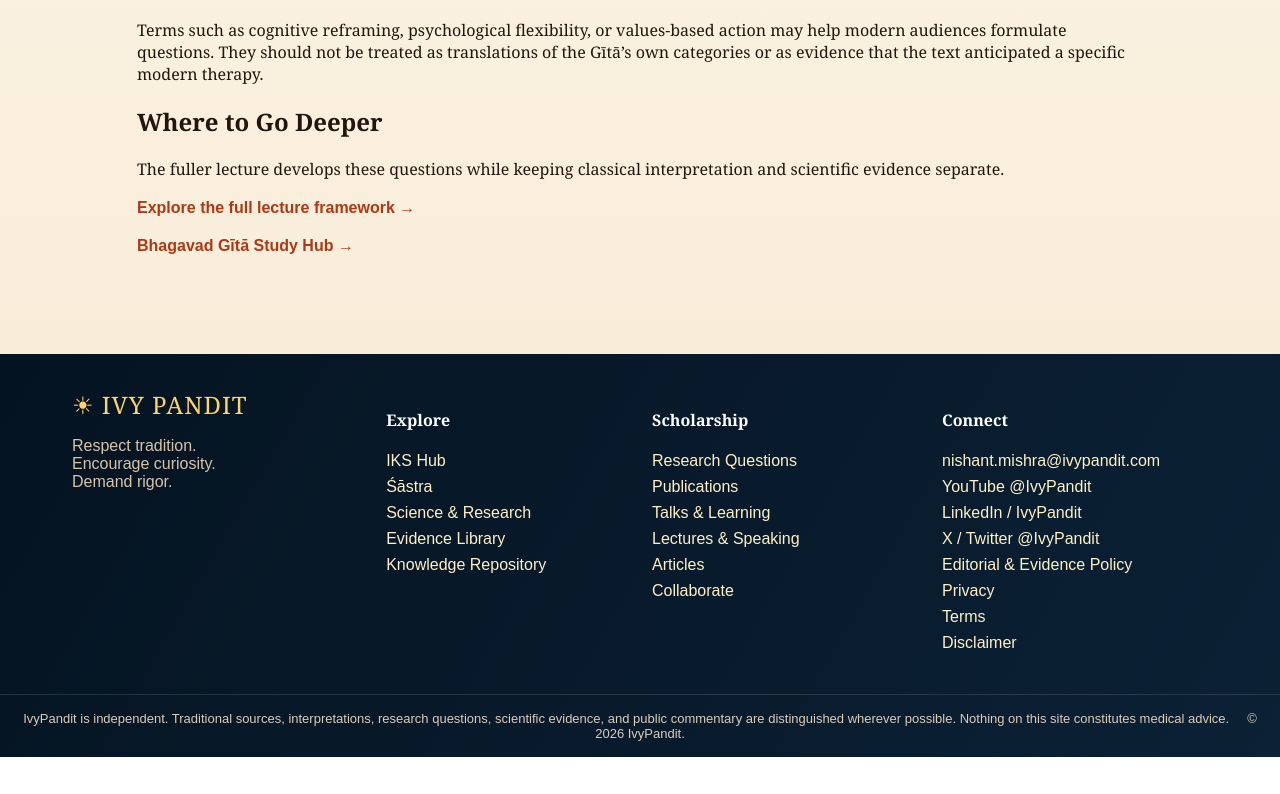
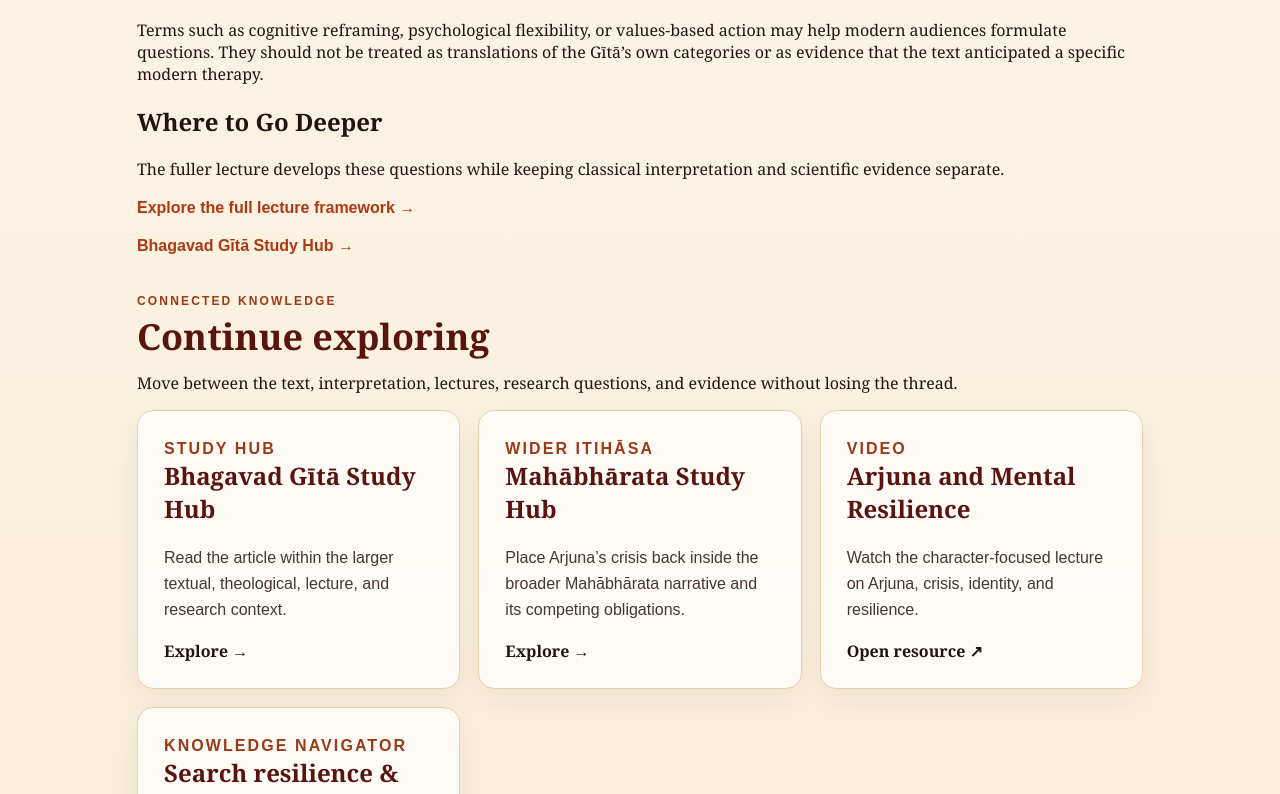
Before and after one commit to nishmishra/ivypandit-v2, a Next.js app: page /articles/gita-cognitive-resilience in a window 1280 px wide. Shown: the part 1011-1805 px from the top of the page. Before the commit the page ends 1768 px from the top, so only its background shows below. Built offline with nearby package versions, Linux system fonts and the light colour scheme.

Commit message:
Add Continue Exploring paths to Gita article

```diff
--- a/app/articles/gita-cognitive-resilience/page.tsx
+++ b/app/articles/gita-cognitive-resilience/page.tsx
@@ -1,4 +1,5 @@
 import Link from 'next/link';
+import ContinueExploring from '../../../components/ContinueExploring';
 
 export default function Article() { return <main>
   <section className="pageHero"><div className="eyebrow">Short reflection • Text & psychology</div><h1>Bhagavad Gītā & Cognitive Resilience</h1><p>Arjuna’s crisis, Krishna’s teaching, and questions about action under stress.</p></section>
@@ -14,5 +15,12 @@ export default function Article() { return <main>
     <p>The fuller lecture develops these questions while keeping classical interpretation and scientific evidence separate.</p>
     <p><Link className="textLink" href="/speaking/bhagavad-gita-cognitive-reframing-resilience">Explore the full lecture framework →</Link></p>
     <p><Link className="textLink" href="/gita">Bhagavad Gītā Study Hub →</Link></p>
-  </article></section>
+  </article>
+    <ContinueExploring items={[
+      {title:'Bhagavad Gītā Study Hub',href:'/gita',label:'STUDY HUB',text:'Read the article within the larger textual, theological, lecture, and research context.'},
+      {title:'Mahābhārata Study Hub',href:'/mahabharata',label:'WIDER ITIHĀSA',text:'Place Arjuna’s crisis back inside the broader Mahābhārata narrative and its competing obligations.'},
+      {title:'Arjuna and Mental Resilience',href:'https://www.youtube.com/watch?v=xhqdP_hUIF0',label:'VIDEO',text:'Watch the character-focused lecture on Arjuna, crisis, identity, and resilience.',external:true},
+      {title:'Search resilience & Gītā',href:'/explore?q=resilience',label:'KNOWLEDGE NAVIGATOR',text:'Find connected IvyPandit resources by concept rather than by page type.'}
+    ]} />
+  </section>
 </main> }
```
